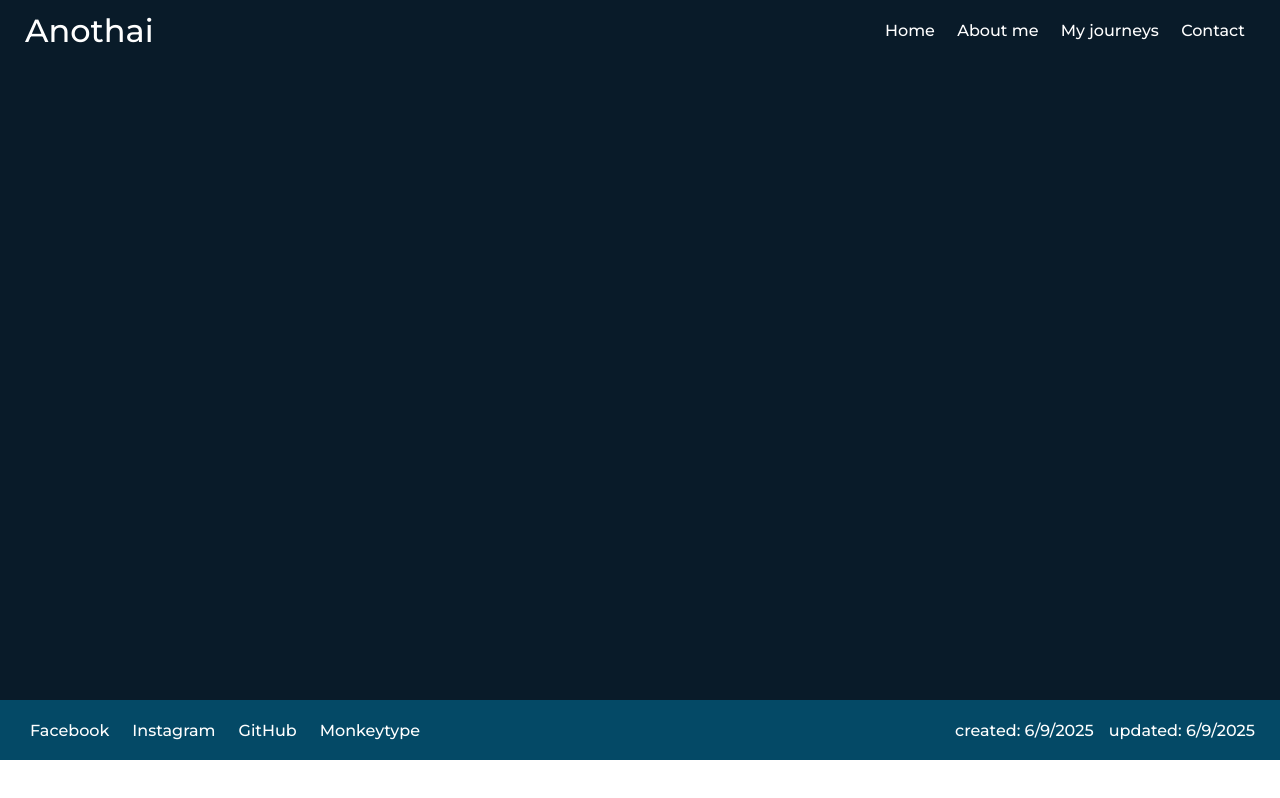
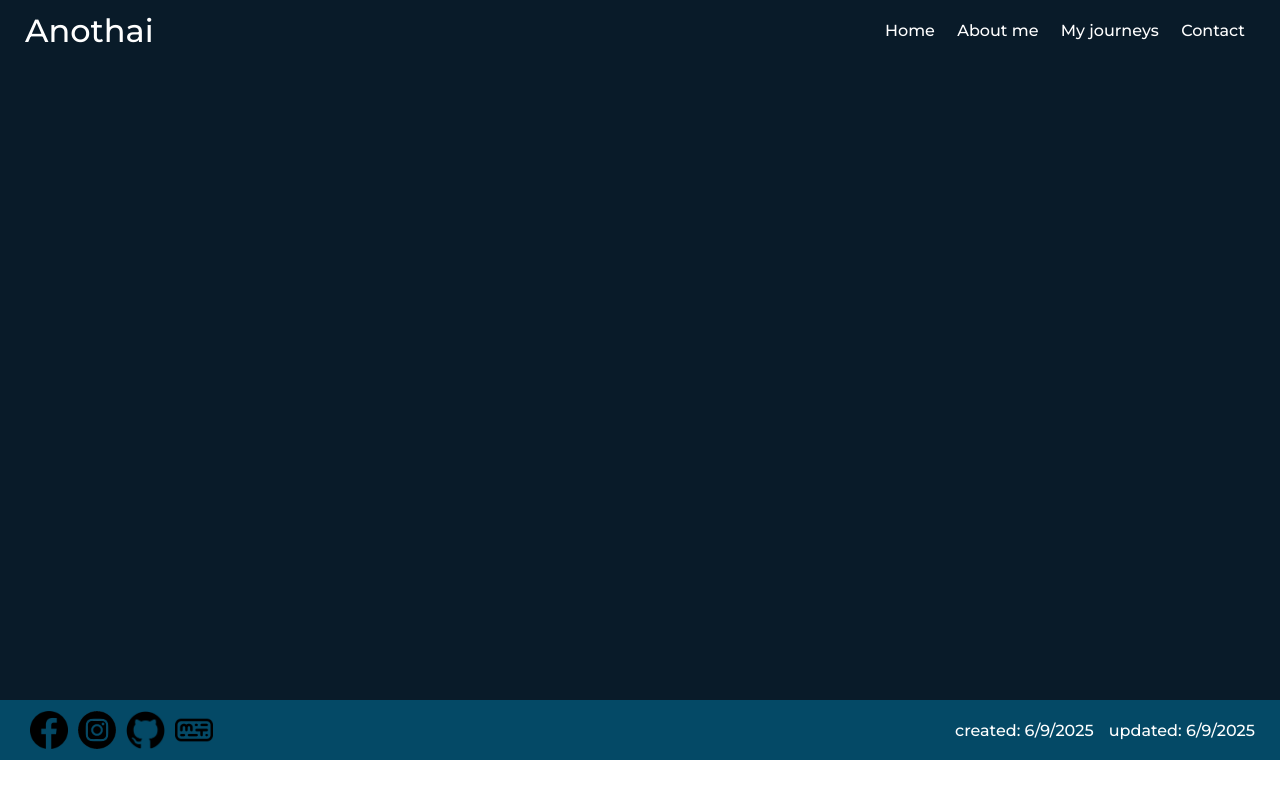
Before and after one commit to Tuengsuk/Tuengsuk.github.io, a plain HTML site: page index.html in a window 1280 px wide. Drawn offline with Linux system fonts and the light colour scheme.

Commit message:
some more try

```diff
--- a/index.html
+++ b/index.html
@@ -26,10 +26,18 @@
 
         <footer>
             <nav class="left-side">
-                <a href="https://www.facebook.com/fiws.x.no.thay.thung.sukh" class="facebook" target="_blank">Facebook</a>
-                <a href="https://www.instagram.com/anothai_tuengsuk/" class="instagram" target="_blank">Instagram</a>
-                <a href="https://github.com/Tuengsuk" class="github" target="_blank">GitHub</a>
-                <a href="https://monkeytype.com/profile/Tuengsuk" class="monkeytype" target="_blank">Monkeytype</a>
+                <a href="https://www.facebook.com/fiws.x.no.thay.thung.sukh" class="facebook" target="_blank">
+                    <img src="img/facebook icon.png">
+                </a>
+                <a href="https://www.instagram.com/anothai_tuengsuk/" class="instagram" target="_blank">
+                    <img src="img/instagram icon.png">
+                </a>
+                <a href="https://github.com/Tuengsuk" class="github" target="_blank">
+                    <img src="img/github icon.png">
+                </a>
+                <a href="https://monkeytype.com/profile/Tuengsuk" class="monkeytype" target="_blank">
+                    <img src="img/monkeytype icon.png">
+                </a>
             </nav>
             <div class="right-side">
                 <p class="created">created: 6/9/2025</p>
--- a/style.css
+++ b/style.css
@@ -60,13 +60,19 @@ footer {
     .left-side {
         display: flex;
         justify-content: space-between;
-        width: 400px;
+        height: 100%;
+        align-items: center;
 
         a {
+            display: flex;
             border-radius: 5px;
             padding: 5px;
-            font-size: 16px;
-            white-space: nowrap;
+            height: 80%;
+
+            img {
+                height: 100%;
+                flex: 1;
+            }
         }
 
         a:Hover {
```
Also changed, not shown: img/facebook icon.png (added), img/github icon.png (added), img/instagram icon.png (added), img/monkeytype icon.png (added).
